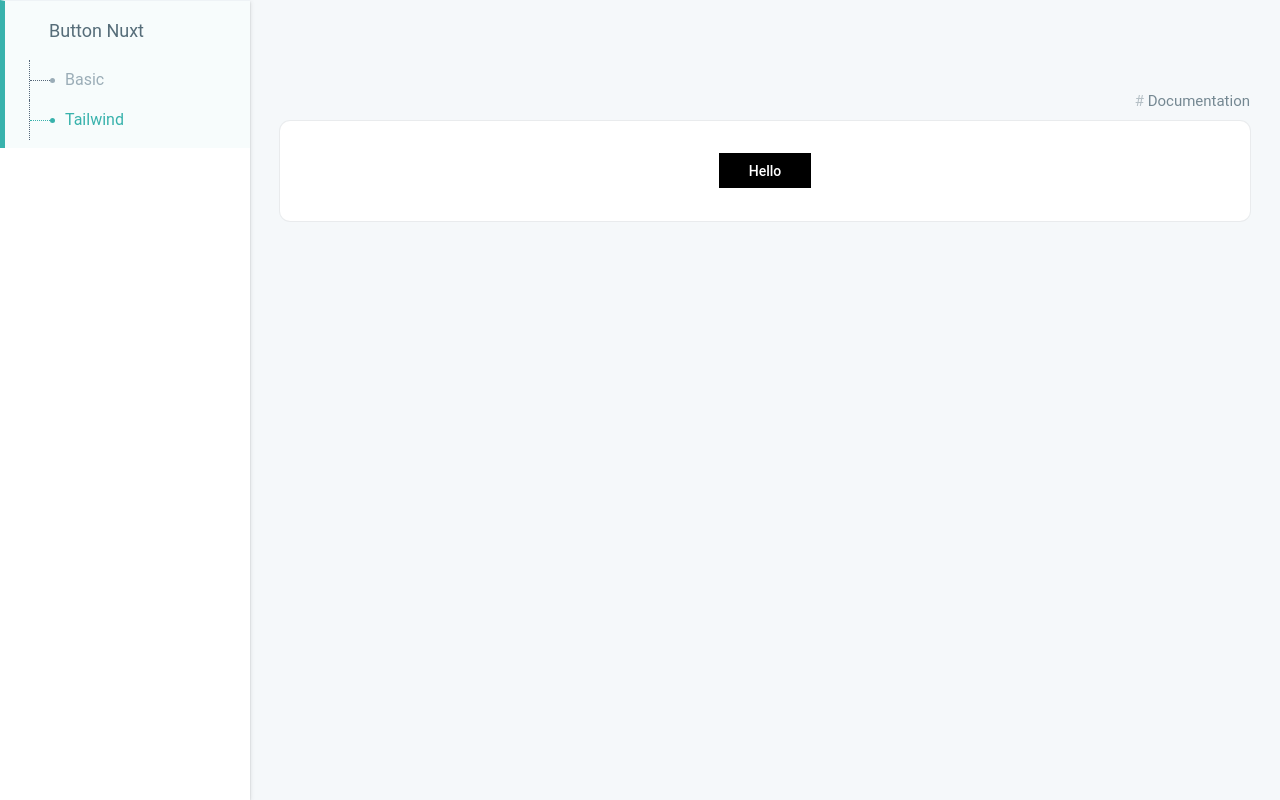
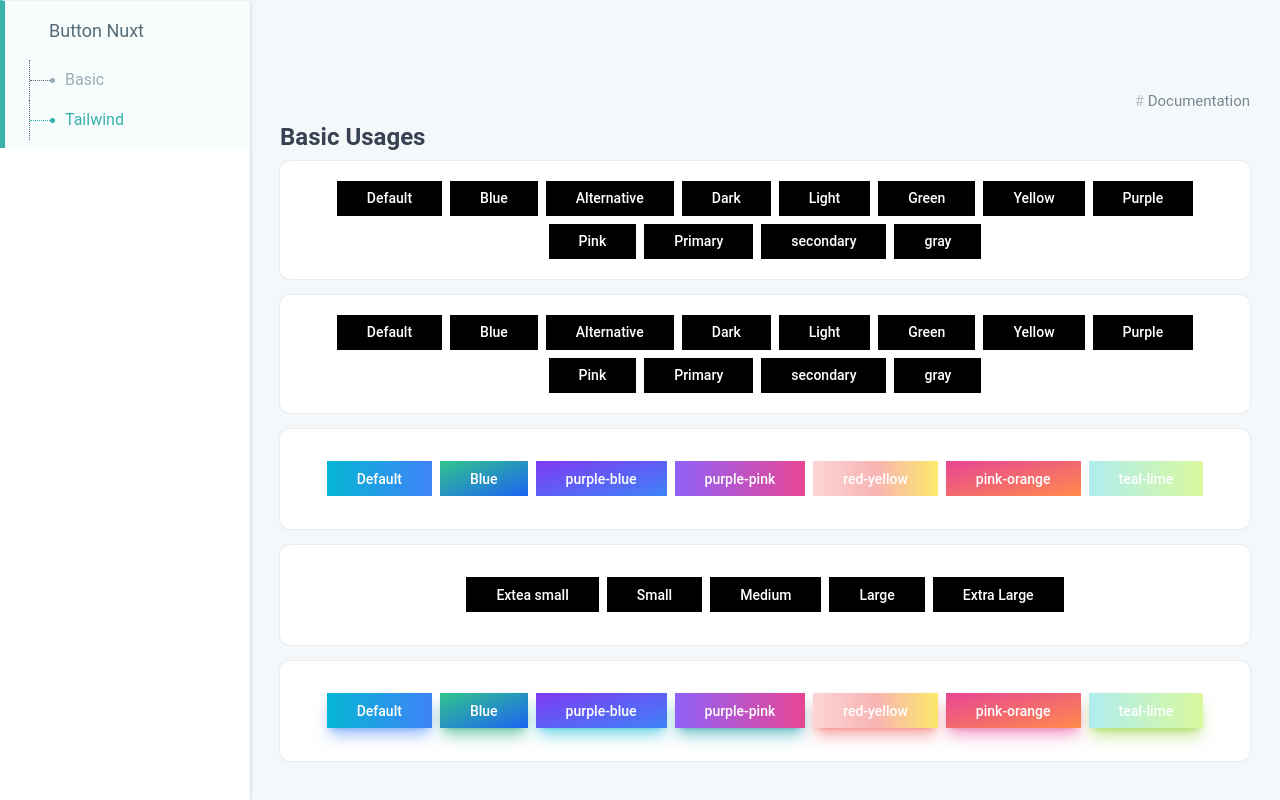
Before and after one commit to hrushi-thorat/buttons, a Nuxt app: page /tailwind in a window 1280 px wide. Built offline with nearby package versions, Linux system fonts and the light colour scheme; some icons are missing.

Commit message:
Added: tailwind buttons demo

```diff
--- a/components/Card.vue
+++ b/components/Card.vue
@@ -1,5 +1,5 @@
 <template>
-  <div class="example_card-wrapper bg-yellow-50">
+  <div class="example_card-wrapper gap-2 flex-wrap">
     <slot></slot>
   </div>
 </template>
--- a/components/UI/Button/UIButton.vue
+++ b/components/UI/Button/UIButton.vue
@@ -52,7 +52,7 @@ const props = defineProps({
   },
   color: {
     type: String as PropType<ButtonVariant>,
-    default: 'primary',
+    default: 'default',
   },
   gradient: {
     type: [String, null] as PropType<ButtonGradient | null>,
--- a/components/UI/Button/composables/useButtonClasses.ts
+++ b/components/UI/Button/composables/useButtonClasses.ts
@@ -15,7 +15,7 @@ const buttonColorClasses: ButtonClassMap<ButtonVariant> = {
   default: {
     default:
       'text-white bg-primary-500 focus:ring-4 focus:ring-primary-600 dark:bg-blue-600 focus:outline-none dark:focus:ring-blue-800',
-    blue: 'text-white bg-raca_btn-200  focus:ring-blue-100 dark:bg-blue-600 focus:outline-none dark:focus:ring-blue-800',
+    blue: 'text-white bg-blue-500  focus:ring-blue-100 dark:bg-blue-600 focus:outline-none dark:focus:ring-blue-800',
     alternative:
       'font-medium text-gray-900 focus:outline-none bg-white rounded-lg border border-gray-200 focus:z-10 focus:ring-4 focus:ring-gray-200 dark:focus:ring-gray-700 dark:bg-gray-800 dark:text-gray-400 dark:border-gray-600',
     dark: 'text-white bg-gray-700 focus:outline-none focus:ring-4 focus:ring-gray-300 dark:focus:ring-gray-700 dark:border-gray-700',
@@ -97,7 +97,7 @@ const buttonOutlineColorClasses: ButtonClassMap<Exclude<ButtonVariant, 'light' |
     gray: 'hover:text-gray-500 hover:border-gray-400',
 
     // Custom
-    primary: 'hover:text-white hover:border-primary-700',
+    primary: 'hover:text-primary-800 hover:border-primary-800',
     secondary: 'hover:text-secondary-500 hover:border-secondary-400',
     tertiary: 'hover:text-tertiary-500 hover:border-tertiary-400',
     success: 'hover:text-white hover:bg-success-500',
--- a/pages/tailwind.vue
+++ b/pages/tailwind.vue
@@ -1,18 +1,70 @@
 <template>
   <docs-page-layout hasPlayground hasDocs>
-        <div>
-          <card>   <UIButton   >Hello</UIButton></card>
-          <!-- <card>   <tailwind-button>hoils</tailwind-button></card> -->
-
+    <div class="flex flex-col gap-4">
+      <div class="flex flex-col gap-2">
+        <h4 class="text-2xl text-gray-700 font-bold">Basic Usages</h4>
+        <card >
+          <UIButton :color="'default'">Default</UIButton>
+          <UIButton :color="'blue'">Blue</UIButton>
+          <UIButton :color="'alternative'">Alternative</UIButton>
+          <UIButton :color="'dark'">Dark</UIButton>
+          <UIButton :color="'light'">Light</UIButton>
+          <UIButton :color="'green'">Green</UIButton>
+          <UIButton :color="'yellow'">Yellow</UIButton>
+          <UIButton :color="'purple'">Purple</UIButton>
+          <UIButton :color="'pink'">Pink</UIButton>
+          <UIButton :color="'secondary'">Primary</UIButton>
+          <UIButton :color="'tertiary'">secondary</UIButton>
+          <UIButton :color="'gray'">gray</UIButton>
+        </card>
+      </div>
+      <card>
+        <UIButton outline :color="'default'">Default</UIButton>
+        <UIButton outline :color="'blue'">Blue</UIButton>
+        <UIButton outline :color="'alternative'">Alternative</UIButton>
+        <UIButton outline :color="'dark'">Dark</UIButton>
+        <UIButton outline :color="'light'">Light</UIButton>
+        <UIButton outline :color="'green'">Green</UIButton>
+        <UIButton outline :color="'yellow'">Yellow</UIButton>
+        <UIButton outline :color="'purple'">Purple</UIButton>
+        <UIButton outline :color="'pink'">Pink</UIButton>
+        <UIButton outline :color="'primary'">Primary</UIButton>
+        <UIButton outline :color="'tertiary'">secondary</UIButton>
+        <UIButton outline :color="'gray'">gray</UIButton>
+      </card>
+      <card>
+        <UIButton gradient="cyan-blue">Default</UIButton>
+        <UIButton gradient="green-blue" >Blue</UIButton>
+        <UIButton :gradient="'purple-blue'">purple-blue</UIButton>
+        <UIButton :gradient="'purple-pink'">purple-pink</UIButton>
+        <UIButton :gradient="'red-yellow'">red-yellow</UIButton>
+        <UIButton :gradient="'pink-orange'">pink-orange</UIButton>
+        <UIButton :gradient="'teal-lime'">teal-lime</UIButton>
+      </card>
+      <card>
+        <UIButton size="xs" :color="'default'">Extea small</UIButton>
+        <UIButton size="sm" :color="'blue'" >Small</UIButton>
+        <UIButton size="md" :color="'dark'">Medium</UIButton>
+        <UIButton size="lg" :color="'purple'">Large</UIButton>
+        <UIButton size="xl" :color="'gray'">Extra Large</UIButton>
+      </card>
+      <card>
+        <UIButton shadow="blue"  gradient="cyan-blue">Default</UIButton>
+        <UIButton shadow="green"  gradient="green-blue" >Blue</UIButton>
+        <UIButton shadow="cyan"  :gradient="'purple-blue'">purple-blue</UIButton>
+        <UIButton shadow="teal"  :gradient="'purple-pink'">purple-pink</UIButton>
+        <UIButton shadow="red"  :gradient="'red-yellow'">red-yellow</UIButton>
+        <UIButton shadow="pink"  :gradient="'pink-orange'">pink-orange</UIButton>
+        <UIButton shadow="lime"  :gradient="'teal-lime'">teal-lime</UIButton>
+      </card>
     </div>
   </docs-page-layout>
 </template>
 
   <script>
 import "light-icons/dist/light-icon.css";
-  const pageDescription = 'Button is an extension to standard button element with an option to add icons and your custom theming.';
+const pageDescription =
+  "Button is an extension to standard button element with an option to add icons and your custom theming.";
 
-  export default {
-
-  };
+export default {};
 </script>
```
Lines whose indentation alone changed are shown as unchanged.
